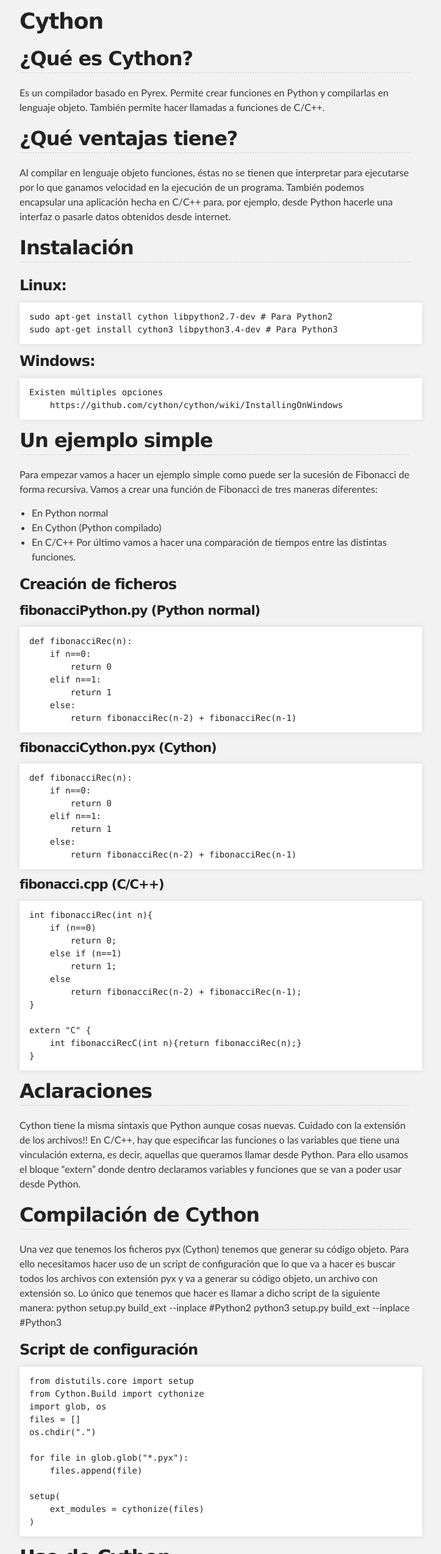
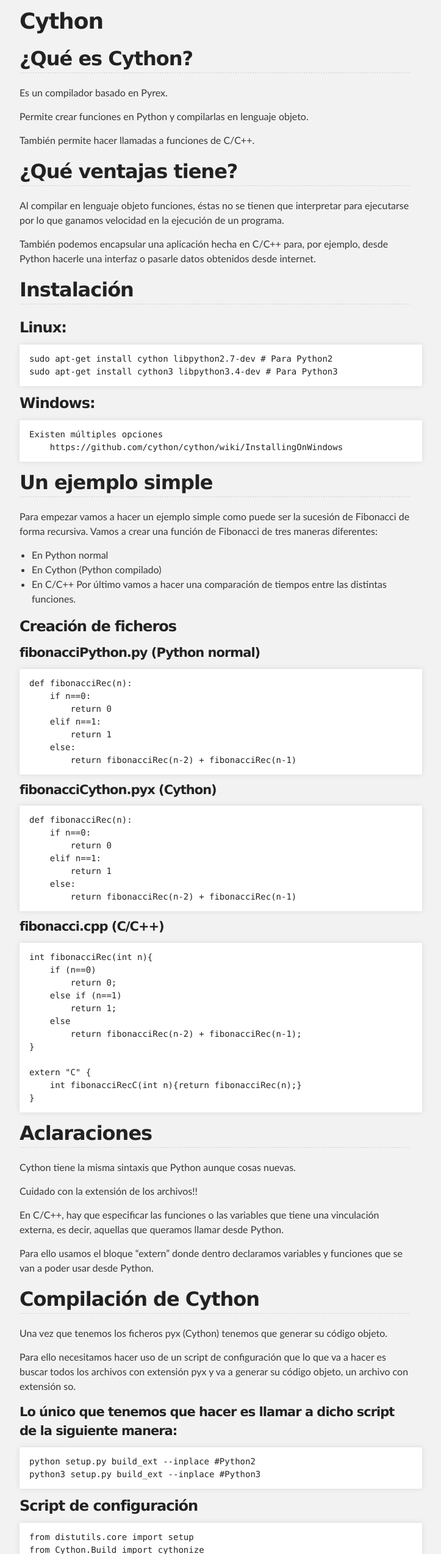
Before and after one commit to kcobos/Cython, a plain HTML site: page index.html in a window 1280 px wide. Shown: the part 252-2800 px from the top of the page at 61% size, without its empty margins (288-1011 px from the left). Drawn offline with Linux system fonts and the light colour scheme.

```diff
--- a/index.html
+++ b/index.html
@@ -37,15 +37,18 @@
 <h2>
 <a id="qué-es-cython" class="anchor" href="#qu%C3%A9-es-cython" aria-hidden="true"><span class="octicon octicon-link"></span></a>¿Qué es Cython?</h2>
 
-<p>Es un compilador basado en Pyrex.
-Permite crear funciones en Python y compilarlas en lenguaje objeto.
-También permite hacer llamadas a funciones de C/C++.</p>
+<p>Es un compilador basado en Pyrex.</p>
+
+<p>Permite crear funciones en Python y compilarlas en lenguaje objeto.</p>
+
+<p>También permite hacer llamadas a funciones de C/C++.</p>
 
 <h2>
 <a id="qué-ventajas-tiene" class="anchor" href="#qu%C3%A9-ventajas-tiene" aria-hidden="true"><span class="octicon octicon-link"></span></a>¿Qué ventajas tiene?</h2>
 
-<p>Al compilar en lenguaje objeto funciones, éstas no se tienen que interpretar para ejecutarse por lo que ganamos velocidad en la ejecución de un programa.
-También podemos encapsular una aplicación hecha en C/C++ para, por ejemplo, desde Python hacerle una interfaz o pasarle datos obtenidos desde internet.</p>
+<p>Al compilar en lenguaje objeto funciones, éstas no se tienen que interpretar para ejecutarse por lo que ganamos velocidad en la ejecución de un programa.</p>
+
+<p>También podemos encapsular una aplicación hecha en C/C++ para, por ejemplo, desde Python hacerle una interfaz o pasarle datos obtenidos desde internet.</p>
 
 <h2>
 <a id="instalación" class="anchor" href="#instalaci%C3%B3n" aria-hidden="true"><span class="octicon octicon-link"></span></a>Instalación</h2>
@@ -124,19 +127,27 @@
 <h2>
 <a id="aclaraciones" class="anchor" href="#aclaraciones" aria-hidden="true"><span class="octicon octicon-link"></span></a>Aclaraciones</h2>
 
-<p>Cython tiene la misma sintaxis que Python aunque cosas nuevas.
-Cuidado con la extensión de los archivos!!
-En C/C++, hay que especificar las funciones o las variables que tiene una vinculación externa, es decir, aquellas que queramos llamar desde Python.
-Para ello usamos el bloque “extern” donde dentro declaramos variables y funciones que se van a poder usar desde Python.</p>
+<p>Cython tiene la misma sintaxis que Python aunque cosas nuevas. </p>
+
+<p>Cuidado con la extensión de los archivos!!</p>
+
+<p>En C/C++, hay que especificar las funciones o las variables que tiene una vinculación externa, es decir, aquellas que queramos llamar desde Python.</p>
+
+<p>Para ello usamos el bloque “extern” donde dentro declaramos variables y funciones que se van a poder usar desde Python.</p>
 
 <h2>
 <a id="compilación-de-cython" class="anchor" href="#compilaci%C3%B3n-de-cython" aria-hidden="true"><span class="octicon octicon-link"></span></a>Compilación de Cython</h2>
 
-<p>Una vez que tenemos los ficheros pyx (Cython) tenemos que generar su código objeto.
-Para ello necesitamos hacer uso de un script de configuración que lo que va a hacer es buscar todos los archivos con extensión pyx y va a generar su código objeto, un archivo con extensión so.
-Lo único que tenemos que hacer es llamar a dicho script de la siguiente manera:
-    python setup.py build_ext --inplace #Python2
-    python3 setup.py build_ext --inplace #Python3</p>
+<p>Una vez que tenemos los ficheros pyx (Cython) tenemos que generar su código objeto.</p>
+
+<p>Para ello necesitamos hacer uso de un script de configuración que lo que va a hacer es buscar todos los archivos con extensión pyx y va a generar su código objeto, un archivo con extensión so.</p>
+
+<h4>
+<a id="lo-único-que-tenemos-que-hacer-es-llamar-a-dicho-script-de-la-siguiente-manera" class="anchor" href="#lo-%C3%BAnico-que-tenemos-que-hacer-es-llamar-a-dicho-script-de-la-siguiente-manera" aria-hidden="true"><span class="octicon octicon-link"></span></a>Lo único que tenemos que hacer es llamar a dicho script de la siguiente manera:</h4>
+
+<pre><code>python setup.py build_ext --inplace #Python2
+python3 setup.py build_ext --inplace #Python3
+</code></pre>
 
 <h3>
 <a id="script-de-configuración" class="anchor" href="#script-de-configuraci%C3%B3n" aria-hidden="true"><span class="octicon octicon-link"></span></a>Script de configuración</h3>
@@ -161,7 +172,7 @@
 <p>Una vez generado el código objeto, hacer uso de las funciones que haya en el fichero .pyx</p>
 
 <h4>
-<a id="para-ello-necesitamos-importar-el-módulo-y-ya-podemos-usarlas" class="anchor" href="#para-ello-necesitamos-importar-el-m%C3%B3dulo-y-ya-podemos-usarlas" aria-hidden="true"><span class="octicon octicon-link"></span></a>Para ello necesitamos importar el módulo y ya podemos usarlas</h4>
+<a id="para-ello-necesitamos-importar-el-módulo-y-ya-podemos-usarlas" class="anchor" href="#para-ello-necesitamos-importar-el-m%C3%B3dulo-y-ya-podemos-usarlas" aria-hidden="true"><span class="octicon octicon-link"></span></a>Para ello necesitamos importar el módulo y ya podemos usarlas:</h4>
 
 <pre><code>import fibonacciCython #importa el archivo “fibonacciCython.so”
 print(fibonacciCython.fibonacciRec(5)) #se hace uso de la función fibonacciRec
@@ -171,7 +182,7 @@
 <a id="compilación-de-cc-para-el-uso-con-python" class="anchor" href="#compilaci%C3%B3n-de-cc-para-el-uso-con-python" aria-hidden="true"><span class="octicon octicon-link"></span></a>Compilación de C/C++ para el uso con Python</h3>
 
 <h4>
-<a id="una-vez-creado-el-archivo-cc-con-las-funciones-que-se-quieran-usar-en-python-especificadas-para-que-se-vinculen-externamente-podemos-proceder-a-compilarlo" class="anchor" href="#una-vez-creado-el-archivo-cc-con-las-funciones-que-se-quieran-usar-en-python-especificadas-para-que-se-vinculen-externamente-podemos-proceder-a-compilarlo" aria-hidden="true"><span class="octicon octicon-link"></span></a>Una vez creado el archivo C/C++ con las funciones que se quieran usar en Python especificadas para que se vinculen externamente, podemos proceder a compilarlo</h4>
+<a id="una-vez-creado-el-archivo-cc-con-las-funciones-que-se-quieran-usar-en-python-especificadas-para-que-se-vinculen-externamente-podemos-proceder-a-compilarlo" class="anchor" href="#una-vez-creado-el-archivo-cc-con-las-funciones-que-se-quieran-usar-en-python-especificadas-para-que-se-vinculen-externamente-podemos-proceder-a-compilarlo" aria-hidden="true"><span class="octicon octicon-link"></span></a>Una vez creado el archivo C/C++ con las funciones que se quieran usar en Python especificadas para que se vinculen externamente, podemos proceder a compilarlo:</h4>
 
 <pre><code>g++ -c -fPIC fibonacci.cpp -o fibonacci.o
 g++ -shared -Wl,-soname,libfibonacci.so -o libfibonacci.so  fibonacci.o
@@ -183,7 +194,7 @@
 <a id="uso-de-cc-en-python" class="anchor" href="#uso-de-cc-en-python" aria-hidden="true"><span class="octicon octicon-link"></span></a>Uso de C/C++ en Python</h3>
 
 <h4>
-<a id="una-vez-generado-el-archivo-so-en-nuestro-caso-libfibonacciso-podemos-usar-las-funciones-externalizadas-de-la-siguiente-manera" class="anchor" href="#una-vez-generado-el-archivo-so-en-nuestro-caso-libfibonacciso-podemos-usar-las-funciones-externalizadas-de-la-siguiente-manera" aria-hidden="true"><span class="octicon octicon-link"></span></a>Una vez generado el archivo .so, en nuestro caso libfibonacci.so, podemos usar las funciones externalizadas de la siguiente manera</h4>
+<a id="una-vez-generado-el-archivo-so-en-nuestro-caso-libfibonacciso-podemos-usar-las-funciones-externalizadas-de-la-siguiente-manera" class="anchor" href="#una-vez-generado-el-archivo-so-en-nuestro-caso-libfibonacciso-podemos-usar-las-funciones-externalizadas-de-la-siguiente-manera" aria-hidden="true"><span class="octicon octicon-link"></span></a>Una vez generado el archivo .so, en nuestro caso libfibonacci.so, podemos usar las funciones externalizadas de la siguiente manera:</h4>
 
 <pre><code>from ctypes import cdll #importamos cdll para cargar bibliotecas de C/C++
 libfi = cdll.LoadLibrary('./libfibonacci.so') #cargamos la biblioteca en libfi
@@ -194,7 +205,7 @@
 <a id="comparativa-de-funciones" class="anchor" href="#comparativa-de-funciones" aria-hidden="true"><span class="octicon octicon-link"></span></a>Comparativa de funciones</h2>
 
 <h4>
-<a id="para-saber-si-cython-realmente-merece-la-pena-hemos-comparado-los-tiempos-de-ejecución-para-distintos-tamaños-de-n" class="anchor" href="#para-saber-si-cython-realmente-merece-la-pena-hemos-comparado-los-tiempos-de-ejecuci%C3%B3n-para-distintos-tama%C3%B1os-de-n" aria-hidden="true"><span class="octicon octicon-link"></span></a>Para saber si Cython realmente merece la pena, hemos comparado los tiempos de ejecución para distintos tamaños de n</h4>
+<a id="para-saber-si-cython-realmente-merece-la-pena-hemos-comparado-los-tiempos-de-ejecución-para-distintos-tamaños-de-n" class="anchor" href="#para-saber-si-cython-realmente-merece-la-pena-hemos-comparado-los-tiempos-de-ejecuci%C3%B3n-para-distintos-tama%C3%B1os-de-n" aria-hidden="true"><span class="octicon octicon-link"></span></a>Para saber si Cython realmente merece la pena, hemos comparado los tiempos de ejecución para distintos tamaños de n:</h4>
 
 <pre><code>| N  | Python   | Cython   | C/C++   |
 |----|----------|----------|---------|
```
Also changed, not shown: params.json (+1 -1 lines).
